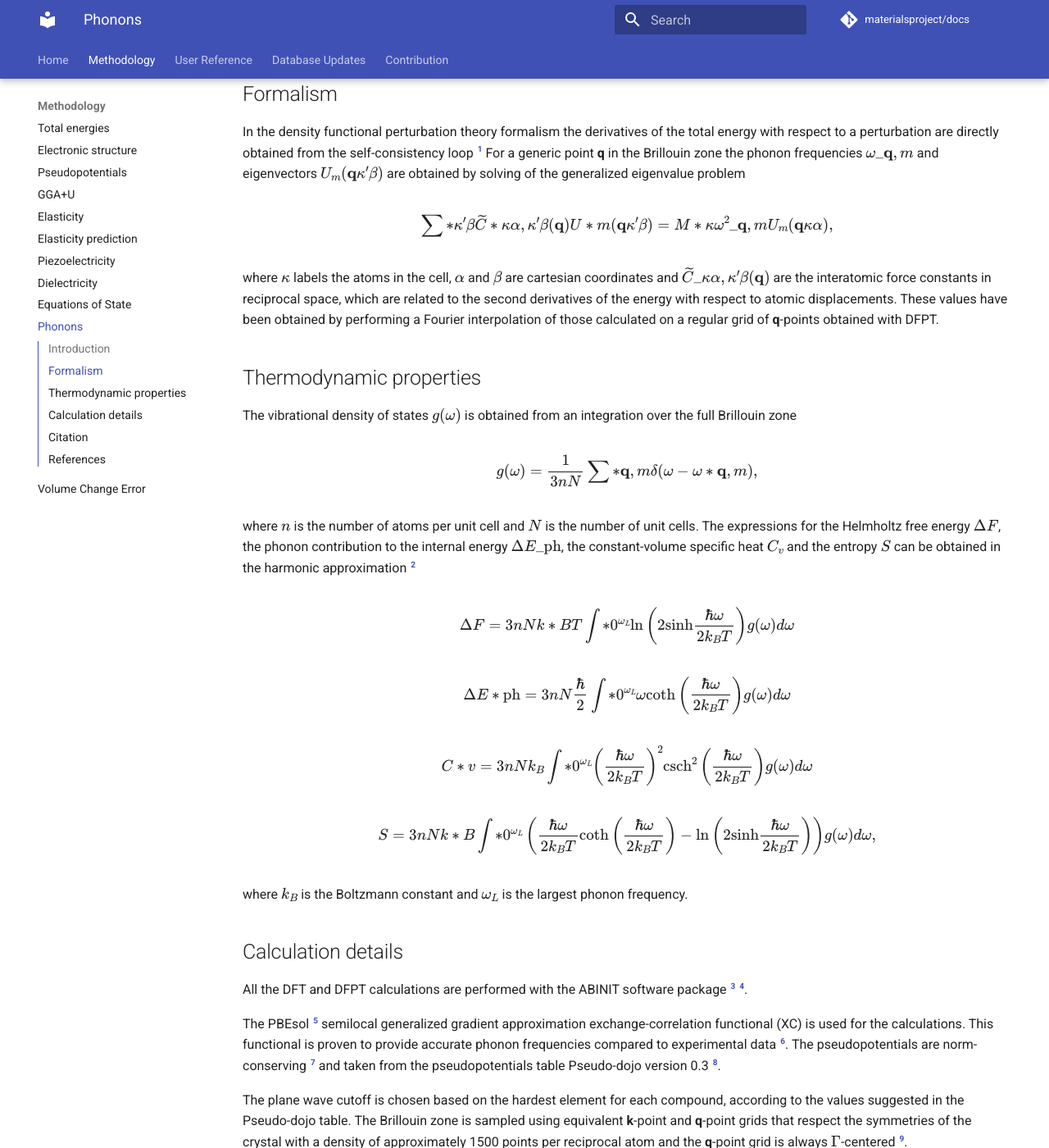
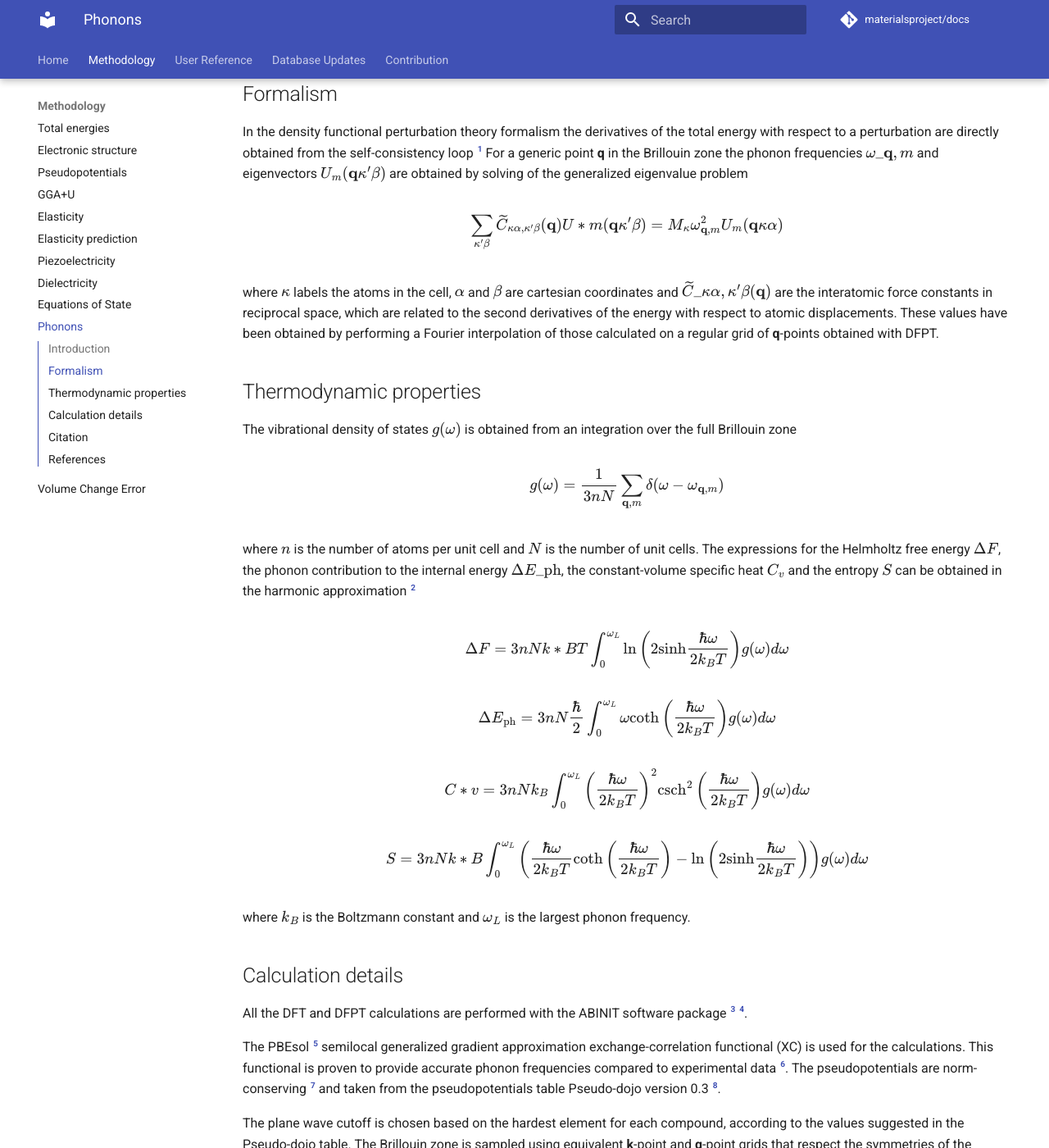
Before and after one commit to materialsproject/docs, an MkDocs documentation site: the page built from docs/methodology/phonons.md, in a window 1280 px wide and 1400 px high, scrolled down 468 px. Shown: the whole window at 82% size. Built offline with MkDocs 1.6.1 and Material for MkDocs 9.7.7, drawn with Linux system fonts in a browser that asks for light colours; comment, search, counter and statistics services are not loaded.

Commit message:
fix some more math

```diff
--- a/docs/methodology/phonons.md
+++ b/docs/methodology/phonons.md
@@ -3,20 +3,23 @@
 ## Introduction
 
 A phonon is a collective excitation of a set of atoms in condensed
-matter. These excitations can be decomposed into different modes, each
+matter.
+These excitations can be decomposed into different modes, each
 being associated with an energy that corresponds to the frequency of the
-vibration. The different energies associated with each vibrational mode
+vibration.
+The different energies associated with each vibrational mode
 constitute the phonon vibrational spectra (or phonon band structure).
 The vibrational spectra of materials play an important role in physical
 phenomena such as thermal conductivity, superconductivity,
 ferroelectricity and carrier thermalization.
 
 There are different methods to calculate the vibrational spectra from
-first-principles using the density functional theory formalism (DFT). It
-can be obtained from the Fourier transform of the trajectories of the
+first-principles using the density functional theory formalism (DFT).
+It can be obtained from the Fourier transform of the trajectories of the
 atoms on a molecular dynamics run, from finite-differences of the total
 energy with respect to atomic displacements or directly from density
-functional perturbation theory (DFPT). The latter method is the one used
+functional perturbation theory (DFPT).
+The latter method is the one used
 in the calculations on the Materials project page.
 
 ## Formalism
@@ -28,14 +31,17 @@ Brillouin zone the phonon frequencies $\omega\_{\mathbf{q},m}$ and
 eigenvectors $U_m(\mathbf{q}\kappa'\beta)$ are obtained by solving
 of the generalized eigenvalue problem
 
-\[\sum*{\kappa'\beta}\widetilde{C}*{\kappa\alpha,\kappa'\beta}(\mathbf{q})U*m(\mathbf{q}\kappa'\beta) = M*{\kappa}\omega^2\_{\mathbf{q},m}U_m(\mathbf{q}\kappa\alpha),\]
+$$
+\sum_{\kappa'\beta}\widetilde{C}_{\kappa\alpha,\kappa'\beta}(\mathbf{q})U*m(\mathbf{q}\kappa'\beta) = M_{\kappa}\omega^2_{\mathbf{q},m}U_m(\mathbf{q}\kappa\alpha)
+$$
 
 where $\kappa$ labels the atoms in the cell, $\alpha$ and
 $\beta$ are cartesian coordinates and
 $\widetilde{C}\_{\kappa\alpha,\kappa'\beta}(\mathbf{q})$ are the
 interatomic force constants in reciprocal space, which are related to
 the second derivatives of the energy with respect to atomic
-displacements. These values have been obtained by performing a Fourier
+displacements.
+These values have been obtained by performing a Fourier
 interpolation of those calculated on a regular grid of **q**-points
 obtained with DFPT.
 
@@ -44,22 +50,33 @@ obtained with DFPT.
 The vibrational density of states $g(\omega)$ is obtained from an
 integration over the full Brillouin zone
 
-\[g(\omega) = \frac{1}{3nN}\sum*{\mathbf{q},m}\delta(\omega-\omega*{\mathbf{q},m}),\]
+$$
+g(\omega) = \frac{1}{3nN}\sum_{\mathbf{q},m}\delta(\omega-\omega_{\mathbf{q},m})
+$$
 
 where $n$ is the number of atoms per unit cell and $N$ is the
-number of unit cells. The expressions for the Helmholtz free energy
+number of unit cells.
+The expressions for the Helmholtz free energy
 $\Delta F$, the phonon contribution to the internal energy
 $\Delta E\_{\text{ph}}$, the constant-volume specific heat $C_v$
 and the entropy $S$ can be obtained in the harmonic approximation
 [^2]
 
-\[\Delta F = 3nNk*BT\int*{0}^{\omega_L}\text{ln}\left(2\text{sinh}\frac{\hbar\omega}{2k_BT}\right)g(\omega)d\omega\]
+$$
+\Delta F = 3nNk*BT\int_{0}^{\omega_L}\text{ln}\left(2\text{sinh}\frac{\hbar\omega}{2k_BT}\right)g(\omega)d\omega
+$$
 
-\[\Delta E*{\text{ph}} = 3nN\frac{\hbar}{2}\int*{0}^{\omega_L}\omega\text{coth}\left(\frac{\hbar\omega}{2k_BT}\right)g(\omega)d\omega\]
+$$
+\Delta E_{\text{ph}} = 3nN\frac{\hbar}{2}\int_{0}^{\omega_L}\omega\text{coth}\left(\frac{\hbar\omega}{2k_BT}\right)g(\omega)d\omega
+$$
 
-\[C*v = 3nNk_B\int*{0}^{\omega_L}\left(\frac{\hbar\omega}{2k_BT}\right)^2\text{csch}^2\left(\frac{\hbar\omega}{2k_BT}\right)g(\omega)d\omega\]
+$$
+C*v = 3nNk_B\int_{0}^{\omega_L}\left(\frac{\hbar\omega}{2k_BT}\right)^2\text{csch}^2\left(\frac{\hbar\omega}{2k_BT}\right)g(\omega)d\omega
+$$
 
-\[S = 3nNk*B\int*{0}^{\omega_L}\left(\frac{\hbar\omega}{2k_BT}\text{coth}\left(\frac{\hbar\omega}{2k_BT}\right) - \text{ln}\left(2\text{sinh}\frac{\hbar\omega}{2k_BT}\right)\right)g(\omega)d\omega,\]
+$$
+S = 3nNk*B\int_{0}^{\omega_L}\left(\frac{\hbar\omega}{2k_BT}\text{coth}\left(\frac{\hbar\omega}{2k_BT}\right) - \text{ln}\left(2\text{sinh}\frac{\hbar\omega}{2k_BT}\right)\right)g(\omega)d\omega
+$$
 
 where $k_B$ is the Boltzmann constant and $\omega_L$ is the
 largest phonon frequency.
@@ -70,9 +87,11 @@ All the DFT and DFPT calculations are performed with the ABINIT software
 package [^3] [^4].
 
 The PBEsol [^5] semilocal generalized gradient approximation
-exchange-correlation functional (XC) is used for the calculations. This
+exchange-correlation functional (XC) is used for the calculations.
+This
 functional is proven to provide accurate phonon frequencies compared to
-experimental data [^6]. The pseudopotentials are norm-conserving [^7]
+experimental data [^6].
+The pseudopotentials are norm-conserving [^7]
 and taken from the pseudopotentials table Pseudo-dojo version 0.3 [^8].
 
 The plane wave cutoff is chosen based on the hardest element for each
```
